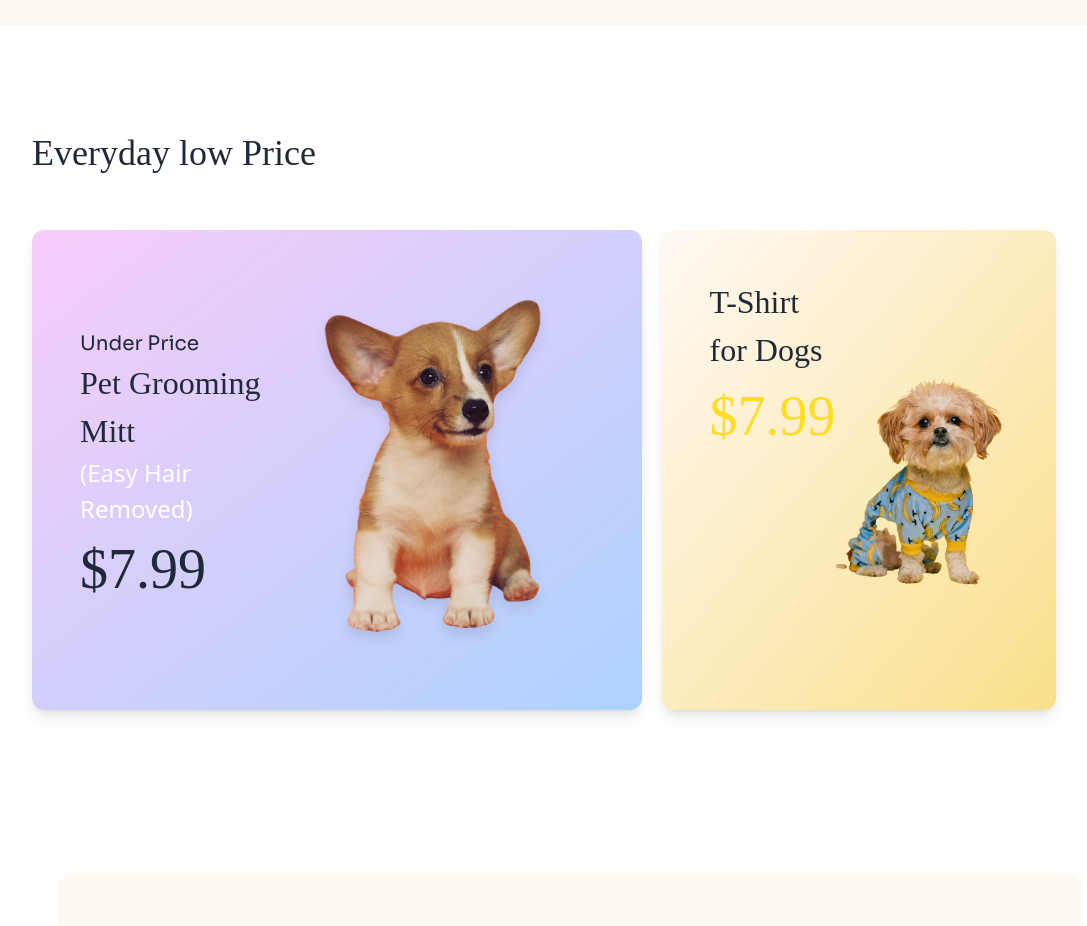
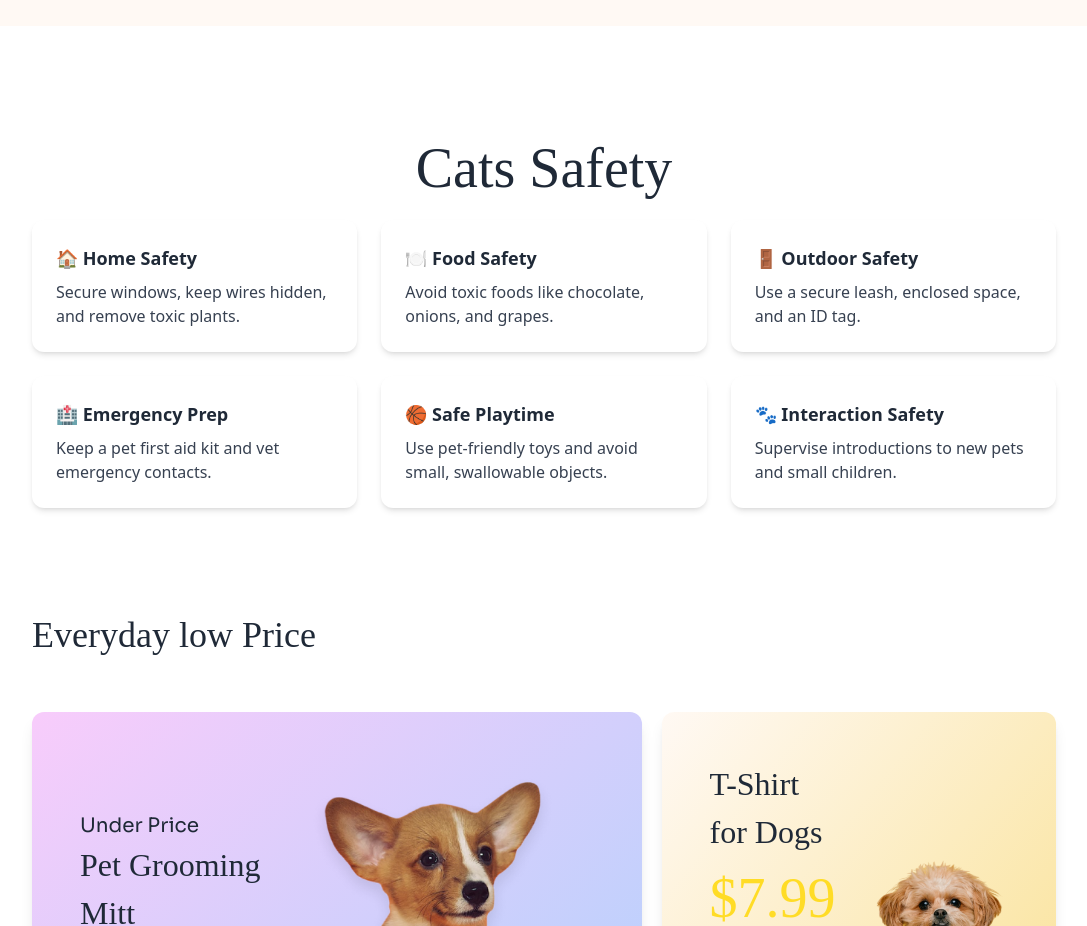
Before and after one commit to Sajidhasan544/Assingment-3, a plain HTML site: page index.html in a window 1280 px wide. Shown: the part 2440-3366 px from the top of the page, without its empty margins (96-1183 px from the left). Drawn offline with nearby package versions, Linux system fonts and the light colour scheme; a web font is replaced by a local one.

Commit message:
new section added

```diff
--- a/index.html
+++ b/index.html
@@ -67,7 +67,8 @@
         </nav>
 
         <section class="flex justify-center mt-[50px]">
-            <div class="h-[100px] w-[100px] rounded-full animate-bounce flex mb-[-30px]"><img src="c1-assets/bird-cartoon.png" alt=""></div>
+            <div class="h-[100px] w-[100px] rounded-full animate-bounce flex mb-[-30px]"><img
+                    src="c1-assets/bird-cartoon.png" alt=""></div>
         </section>
         <div class="text-[56px] flex justify-center adlam mb-[-150px] text-[rgb(225,220,30)]">Welcome</div>
 
@@ -281,6 +282,44 @@
                 </div>
             </div>
         </section>
+
+        <!-- grid sm:grid-cols-2 lg:grid-cols-3 -->
+        <h1 class="text-[56px] adlam mt-[100px] flex justify-center">Cats Safety</h1>
+        <section class="grid sm:grid-cols-2 lg:grid-cols-3 gap-6 max-w-5xl  mx-auto mt-[10px]">
+            <div class="bg-white p-6 rounded-xl shadow-md">
+                <h3 class="text-lg font-bold text-gray-800">🏠 Home Safety</h3>
+                <p class="text-gray-700 mt-2">Secure windows, keep wires hidden, and remove toxic plants.</p>
+            </div>
+
+            <div class="bg-white p-6 rounded-xl shadow-md">
+                <h3 class="text-lg font-bold text-gray-800">🍽 Food Safety</h3>
+                <p class="text-gray-700 mt-2">Avoid toxic foods like chocolate, onions, and grapes.</p>
+            </div>
+
+            <div class="bg-white p-6 rounded-xl shadow-md">
+                <h3 class="text-lg font-bold text-gray-800">🚪 Outdoor Safety</h3>
+                <p class="text-gray-700 mt-2">Use a secure leash, enclosed space, and an ID tag.</p>
+            </div>
+
+            <div class="bg-white p-6 rounded-xl shadow-md">
+                <h3 class="text-lg font-bold text-gray-800">🏥 Emergency Prep</h3>
+                <p class="text-gray-700 mt-2">Keep a pet first aid kit and vet emergency contacts.</p>
+            </div>
+
+            <div class="bg-white p-6 rounded-xl shadow-md">
+                <h3 class="text-lg font-bold text-gray-800">🏀 Safe Playtime</h3>
+                <p class="text-gray-700 mt-2">Use pet-friendly toys and avoid small, swallowable objects.</p>
+            </div>
+
+            <div class="bg-white p-6 rounded-xl shadow-md">
+                <h3 class="text-lg font-bold text-gray-800">🐾 Interaction Safety</h3>
+                <p class="text-gray-700 mt-2">Supervise introductions to new pets and small children.</p>
+            </div>
+
+        </section>
+
+
+
         <section class="mt-[100px] mb-[500px] md:mb-[400px]">
             <div class="low">
                 <h1 class="adlam w-[80%] mx-auto text-[36px] mb-[50px]">Everyday low Price</h1>
```
